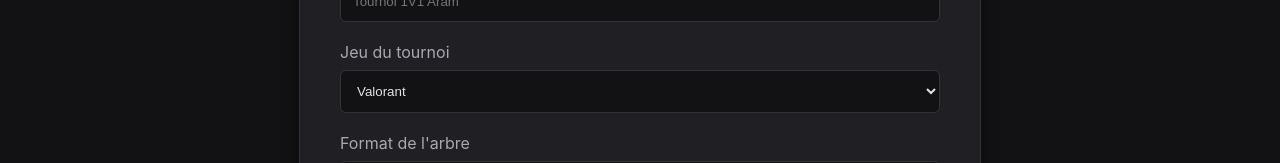
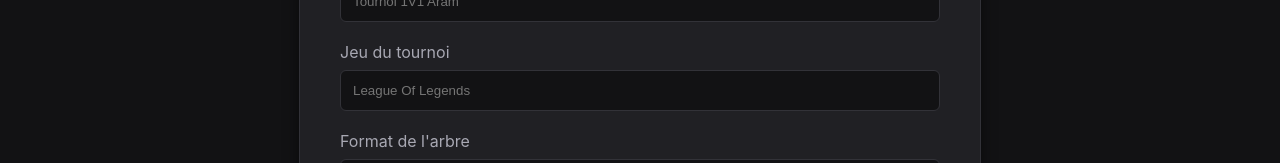
Before and after one commit to sachamace/app_manager_tournaments, a React (Vite) app in the folder frontend/: page /tournaments/create in a window 1280 px wide. Shown: the part 244-407 px from the top of the page. Built offline with nearby package versions, Linux system fonts and the light colour scheme; sample sign-in values are in the browser's storage.

Commit message:
:art: Replace Select -> Input

```diff
--- a/frontend/src/pages/AddTournaments.jsx
+++ b/frontend/src/pages/AddTournaments.jsx
@@ -9,8 +9,8 @@ export default function AddTournaments() {
     const { user } = useContext(AuthContext);
     const navigate = useNavigate();
 
-    const [games, setGames] = useState('');
-    const [tree_type, setTreeType] = useState('single_elimination');
+    const [games, setGames] = useState('valorant');
+    const [tree_type, setTreeType] = useState('elimination');
     const [cashprize, setCashprize] = useState('');
     const [title, setTitle] = useState('');
     const [message, setMessage] = useState({ type: '', content: '' });
@@ -87,19 +87,14 @@ export default function AddTournaments() {
                     </div>
                     <div className="form-group">
                         <label htmlFor="games">Jeu du tournoi</label>
-                        <select
-                            id="text"
+                        <input
+                            type="text"
+                            id="title"
                             className="form-input"
-                            value={games}
+                            value={title}
                             onChange={(e) => setGames(e.target.value)}
-                            required
-                        >
-                            <option value="valorant">Valorant</option>
-                            <option value="counterstrike">CS2</option>
-                            <option value="leagueoflegends">League of Legends</option>
-                            <option value="rocketleague">Rocket League</option>
-                            <option value="minecraft">Minecraft</option>
-                        </select>
+                            placeholder="League Of Legends"
+                        />
                     </div>
 
                     <div className="form-group">
@@ -112,8 +107,8 @@ export default function AddTournaments() {
                             required
                         >
                             <option value="elimination">Élimination simple</option>
-                            <option value="championnat">Championnat</option>
-                            <option value="suisse">Systême Suisse</option>
+                            {/* <option value="championnat">Championnat</option>
+                            <option value="suisse">Systême Suisse</option> */}
                         </select>
                     </div>
 
```
